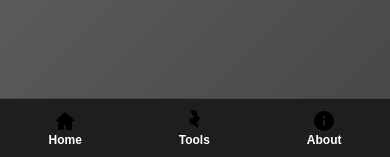
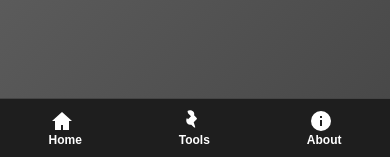
Before and after one commit to Cstruty/StockEval, a Flask app: page / in a window 390 px wide. Shown: the part 687-844 px from the top of the page. Run offline with Flask 3, Linux system fonts and the light colour scheme; some libraries are stand-ins or nearby versions.

Commit message:
Adding UI Fixes

```diff
--- a/static/script.js
+++ b/static/script.js
@@ -534,10 +534,10 @@ function colorScore(value) {
 function createScoreDonut(score) {
     return (
         `<div class="score-donut" data-score="${score}">` +
-        `<svg viewBox="0 0 40 40">` +
-        `<circle class="bg" cx="20" cy="20" r="18" />` +
-        `<circle class="progress" cx="20" cy="20" r="18" />` +
-        `<text x="20" y="20" text-anchor="middle" dominant-baseline="middle">${score}</text>` +
+        `<svg viewBox="0 0 40 40" style="overflow: visible">` +
+        `<circle class="bg" cx="15" cy="20" r="14" />` +
+        `<circle class="progress" cx="15" cy="20" r="14" />` +
+        `<text x="15" y="20" text-anchor="middle" dominant-baseline="middle">${score}</text>` +
         `</svg>` +
         `</div>`
     );
--- a/static/styles.css
+++ b/static/styles.css
@@ -29,6 +29,19 @@ nav a {
 nav a:hover {
   text-decoration: underline;
 }
+.nav-icon {
+    fill: white;
+    display: none;
+}
+
+@media (max-width: 1000px) {
+    .nav-icon {
+        display: inline-block;
+        margin-right: 6px;
+        vertical-align: middle;
+    }
+}
+
 
 /* Set all text color to white for uniform dark theme */
 input,
--- a/templates/index.html
+++ b/templates/index.html
@@ -14,17 +14,18 @@
 
 <body>
     <div id="page-background">
+        <!-- ==== Main Navigation ==== -->
         <nav>
             <a href="/">
-                <svg viewBox="0 0 24 24" width="24" height="24"><path d="M12 3l10 9h-3v9h-6v-5H11v5H5v-9H2z"/></svg>
+                <svg class="nav-icon" viewBox="0 0 24 24" width="24" height="24"><path d="M12 3l10 9h-3v9h-6v-5H11v5H5v-9H2z"/></svg>
                 <span>Home</span>
             </a>
             <a href="/OtherTools">
-                <svg viewBox="0 0 24 24" width="24" height="24"><path d="M14.7 13.3l3-3c.4-.4.4-1 0-1.4l-2.6-2.6c.4-1.3.1-2.7-.9-3.7-1.5-1.5-3.9-1.8-5.7-.7L9 4.2l3 3-3 3-1.1-1.1c-1.1 1.8-.8 4.2.7 5.7 1 1 2.4 1.3 3.7.9l2.6 2.6c.4.4 1 .4 1.4 0z"/></svg>
+                <svg class="nav-icon" viewBox="0 0 24 24" width="24" height="24"><path d="M14.7 13.3l3-3c.4-.4.4-1 0-1.4l-2.6-2.6c.4-1.3.1-2.7-.9-3.7-1.5-1.5-3.9-1.8-5.7-.7L9 4.2l3 3-3 3-1.1-1.1c-1.1 1.8-.8 4.2.7 5.7 1 1 2.4 1.3 3.7.9l2.6 2.6c.4.4 1 .4 1.4 0z"/></svg>
                 <span>Tools</span>
             </a>
             <a href="/AboutMe">
-                <svg viewBox="0 0 24 24" width="24" height="24"><path d="M12 2a10 10 0 100 20 10 10 0 000-20zm1 15h-2v-6h2v6zm0-8h-2V7h2v2z"/></svg>
+                <svg class="nav-icon" viewBox="0 0 24 24" width="24" height="24"><path d="M12 2a10 10 0 100 20 10 10 0 000-20zm1 15h-2v-6h2v6zm0-8h-2V7h2v2z"/></svg>
                 <span>About</span>
             </a>
         </nav>
```
Also changed, not shown: templates/about.html (+4 -5 lines), templates/tools.html (+5 -3 lines).
